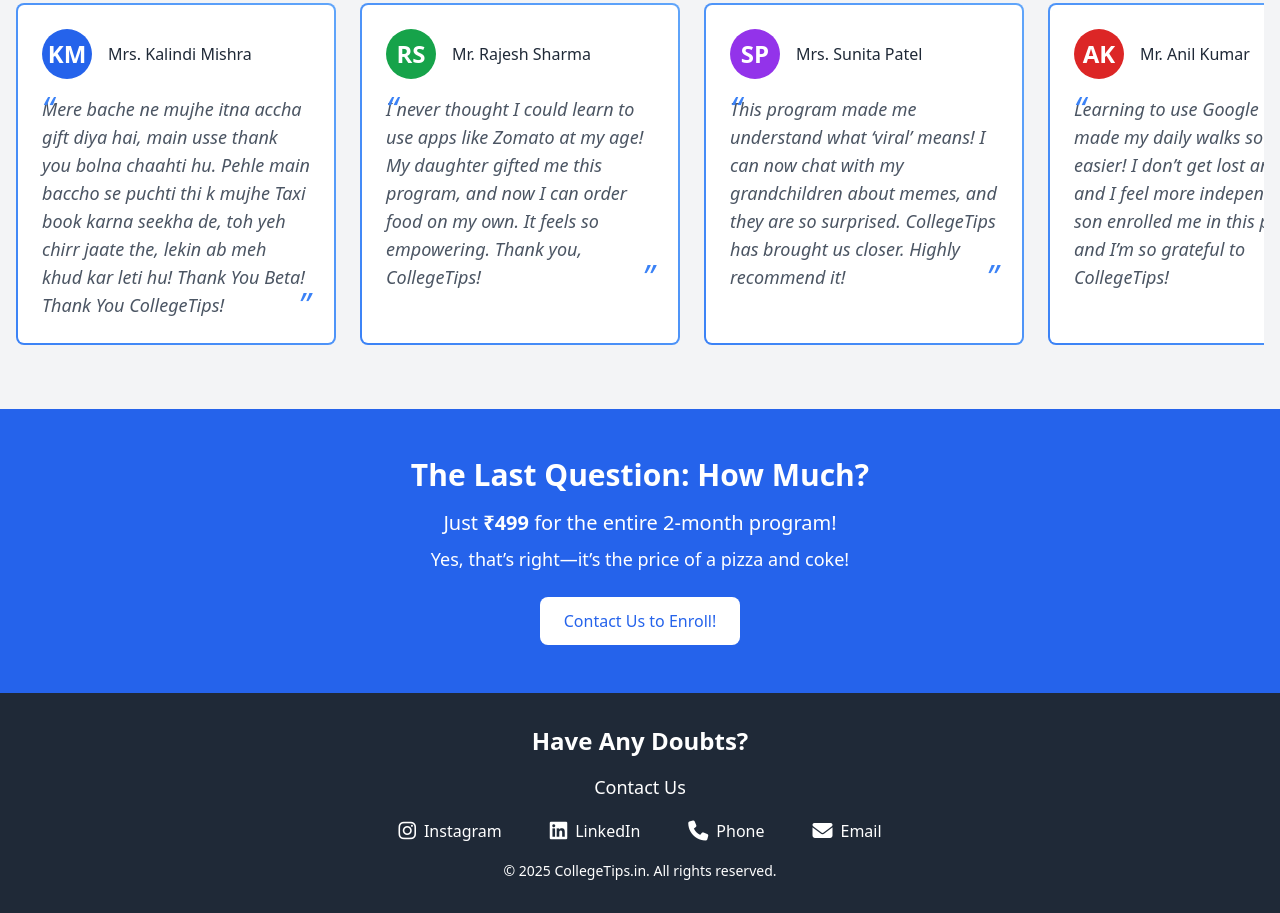
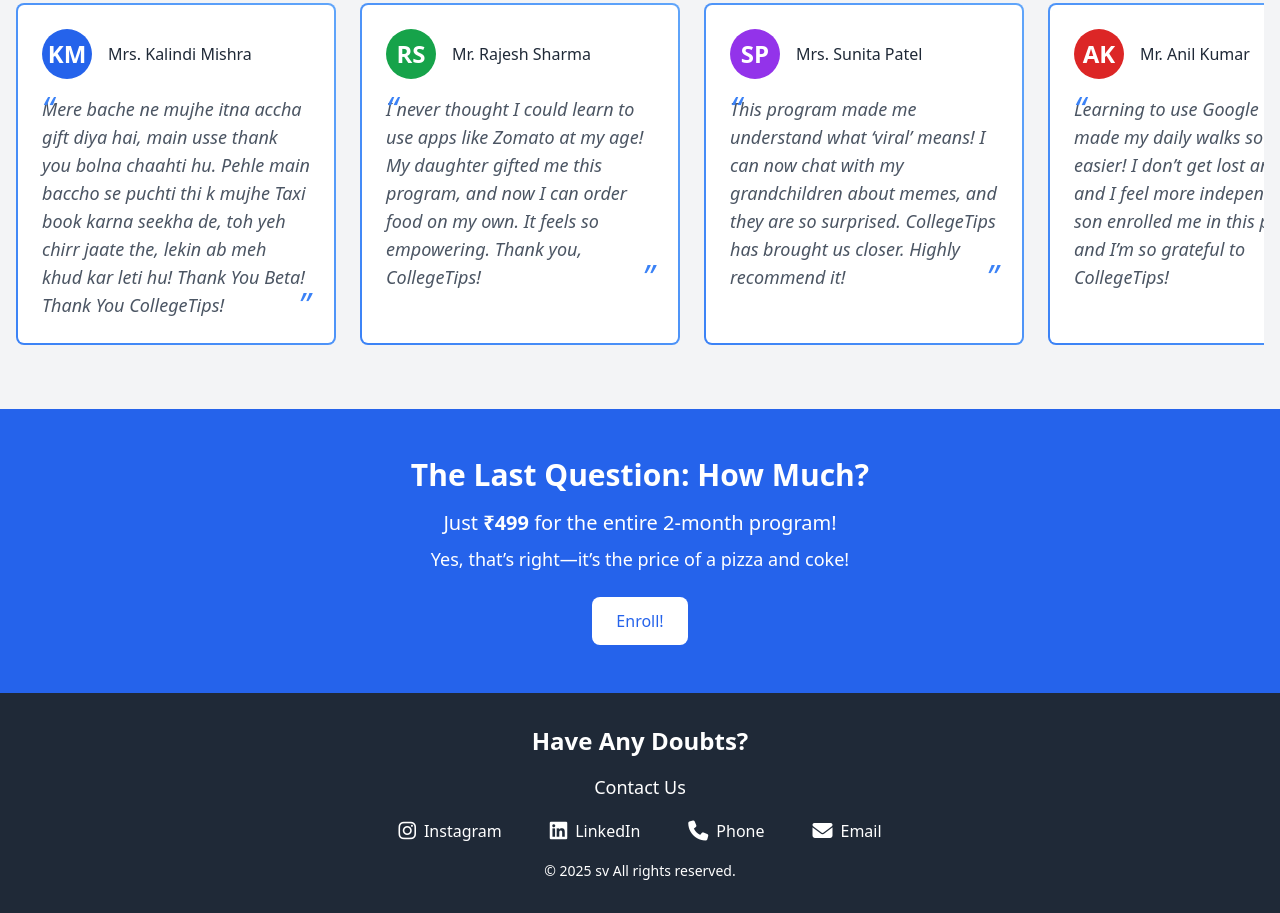
Before and after one commit to chethanakash67/Dlc_ct, a plain HTML site: page index.html in a window 1280 px wide. Shown: the part 2888-3801 px from the top of the page. Drawn offline with nearby package versions, Linux system fonts and the light colour scheme.

Commit message:
modified enroll button commit

```diff
--- a/index.html
+++ b/index.html
@@ -263,7 +263,7 @@
             <h2 class="text-3xl font-semibold">The Last Question: How Much?</h2>
             <p class="text-xl mt-4">Just <span class="font-bold">₹499</span> for the entire 2-month program!</p>
             <p class="text-lg mt-2">Yes, that’s right—it’s the price of a pizza and coke!</p>
-            <a href="mailto:info@collegetips.in" class="mt-6 inline-block bg-white text-blue-600 px-6 py-3 rounded-lg font-medium hover:bg-gray-100">Contact Us to Enroll!</a>
+            <a href="https://razorpay.com/payment-button/pl_JGQ3ZFibsntWmN/view/?utm_source=payment_button&utm_medium=button&utm_campaign=payment_button" class="mt-6 inline-block bg-white text-blue-600 px-6 py-3 rounded-lg font-medium hover:bg-gray-100">Enroll!</a>
         </div>
     </section>
 
@@ -290,7 +290,7 @@
                     <span class="hover:underline">Email</span>
                 </a>
             </div>
-            <p class="text-sm">© 2025 CollegeTips.in. All rights reserved.</p>
+            <p class="text-sm">© 2025 sv All rights reserved.</p>
         </div>
     </footer>
 
```
